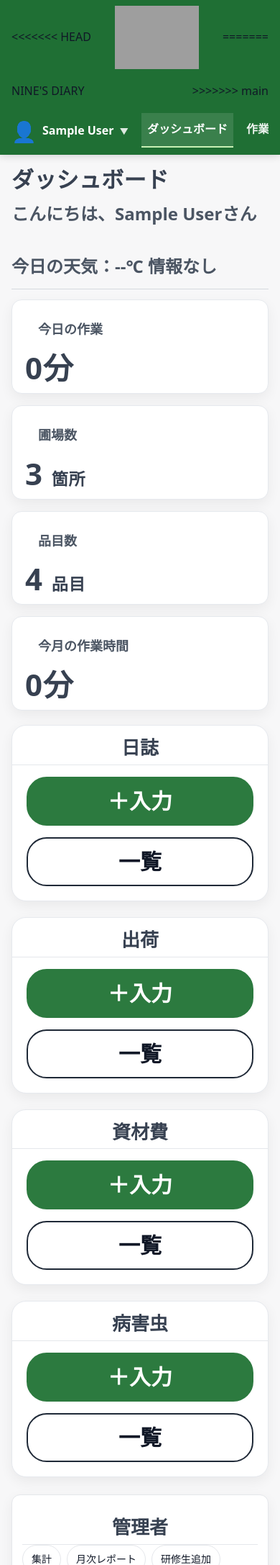
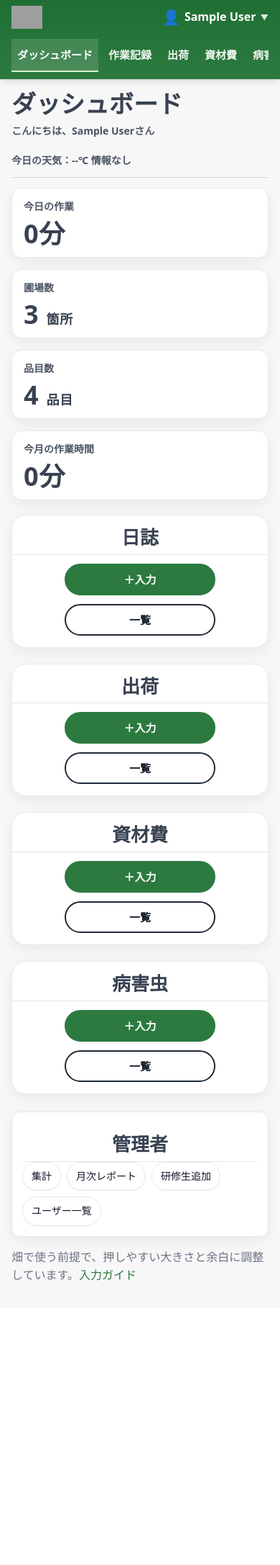
Before and after one commit to onoderakouya/nines_diary, a PHP site: page / in a window 390 px wide. Shown: the top 2174 px of the page at 72% size. After the commit the page ends 1779 px from the top, so only its background shows below. Run offline with PHP 8.4, Linux system fonts and the light colour scheme; the visitor is signed in with stand-in values (Sample User, id 1); data that the repository does not hold is empty; grey boxes are pictures that could not be loaded.

Commit message:
Fix dashboard header and responsive sizing

```diff
--- a/app.css
+++ b/app.css
@@ -266,34 +266,35 @@ body{ padding-top: 0; }
   position:sticky;
   top:0;
   z-index:20;
-  background:linear-gradient(90deg, #2a7440 0%, var(--brand2) 70%);
+  background:linear-gradient(180deg, var(--brand2) 0%, var(--brand) 100%);
   border-bottom:0;
   backdrop-filter:none;
   box-shadow:0 2px 10px rgba(16,24,40,.16);
-  background:var(--brand2);
-  border-bottom:0;
-  backdrop-filter:none;
 }
 
 .dashboard-topbar .topbar-inner{
   max-width:1200px;
-  padding:0 24px;
-  min-height:72px;
-  min-height:68px;
-  gap:18px;
+  min-height:64px;
+  padding:0 20px;
+  display:flex;
+  align-items:center;
+  gap:14px;
 }
 
 .dashboard-brand{
   display:flex;
   align-items:center;
-  flex-shrink:0;
+  flex:0 0 auto;
 }
 
 .dashboard-brand-logo{
   display:block;
-  width:190px;
-  max-width:30vw;
-  height:auto;
+  height:32px;
+  width:auto;
+  max-width:min(240px, 30vw);
+}
+
+.dashboard-brand-fallback{
   color:#fff;
   font-size:22px;
   font-weight:900;
@@ -304,38 +305,38 @@ body{ padding-top: 0; }
 .dashboard-nav{
   display:flex;
   align-items:center;
-  gap:10px;
-  flex:1;
+  gap:6px;
+  flex:1 1 auto;
   min-width:0;
 }
 
 .dashboard-nav-item{
-  color:rgba(255,255,255,.92);
+  color:rgba(255,255,255,.94);
   font-weight:700;
-  padding:21px 10px 17px;
+  font-size:15px;
+  padding:18px 12px 15px;
   border-bottom:3px solid transparent;
-  transition:.2s;
   white-space:nowrap;
 }
 .dashboard-nav-item:hover{color:#fff;text-decoration:none;background:rgba(255,255,255,.08)}
 .dashboard-nav-item.is-active{
   color:#fff;
-  border-bottom-color:#c8f0b5;
-  background:rgba(255,255,255,.12);
+  border-bottom-color:#d5f5c6;
+  background:rgba(255,255,255,.14);
 }
 
 .dashboard-user-menu{
   position:relative;
   display:flex;
   align-items:center;
-  gap:8px;
+  gap:6px;
   color:#fff;
   font-weight:700;
   white-space:nowrap;
+  flex:0 0 auto;
 }
-
-.dashboard-user-icon{font-size:28px;line-height:1}
-.dashboard-user-arrow{font-size:12px;opacity:.85}
+.dashboard-user-icon{font-size:20px;line-height:1}
+.dashboard-user-arrow{font-size:11px;opacity:.85}
 
 .dashboard-user-dropdown{
   display:none;
@@ -362,10 +363,8 @@ body{ padding-top: 0; }
   --dashboard-text:#374151;
   --dashboard-muted:#4b5563;
   max-width:1200px;
-  padding:24px 24px 36px;
+  padding:20px 24px 36px;
   color:var(--dashboard-text);
-  max-width:1200px;
-  padding:20px 24px 36px;
 }
 
 .dashboard-heading{
@@ -375,68 +374,52 @@ body{ padding-top: 0; }
 }
 .dashboard-title{
   margin:0;
-  font-size:44px;
-  line-height:1.2;
-  font-weight:800;
-  letter-spacing:.01em;
-  font-size:46px;
-  line-height:1.2;
+  font-size:56px;
+  line-height:1.1;
   font-weight:900;
 }
 .dashboard-meta-row{
   display:flex;
   align-items:center;
-  gap:34px;
+  gap:18px;
   flex-wrap:wrap;
-  margin-top:10px;
+  margin-top:8px;
 }
 .dashboard-greeting,
 .dashboard-weather{
   margin:0;
   color:var(--dashboard-muted);
-  font-size:24px;
-  font-weight:700;
-  font-size:33px;
-  font-weight:800;
+  font-size:15px;
+  font-weight:600;
 }
 
 .dashboard-kpi-grid{
   display:grid;
-  grid-template-columns:repeat(4,minmax(0,1fr));
+  grid-template-columns:repeat(4, minmax(0, 1fr));
   gap:16px;
   margin:0 0 20px;
 }
 .dashboard-kpi-card{
   margin:0;
-  padding:14px 18px;
+  padding:14px 16px;
   border-radius:14px;
   border-color:#e6e9ee;
 }
 .dashboard-kpi-label{
   margin:0;
+  font-size:15px;
+  font-weight:700;
   color:var(--dashboard-muted);
-  font-size:16px;
-  padding:12px 18px;
-  border-radius:14px;
-}
-.dashboard-kpi-label{
-  margin:0;
-  font-size:20px;
-  font-weight:700;
 }
 .dashboard-kpi-value{
-  margin:6px 0 0;
-  font-size:40px;
-  line-height:1.1;
-  font-weight:800;
-  letter-spacing:.01em;
-  color:var(--dashboard-text);
-  font-size:58px;
+  margin:8px 0 0;
+  font-size:56px;
   line-height:1;
   font-weight:900;
   letter-spacing:.02em;
+  color:var(--dashboard-text);
 }
-.dashboard-kpi-unit{font-size:.55em;font-weight:800}
+.dashboard-kpi-unit{font-size:.5em;font-weight:800}
 
 .dashboard-menu-grid{
   max-width:820px;
@@ -452,14 +435,6 @@ body{ padding-top: 0; }
 }
 .dashboard-menu-title{
   text-align:center;
-  color:var(--dashboard-text);
-  font-size:30px;
-  font-weight:800;
-  line-height:1.3;
-  padding:14px 18px 8px;
-}
-.dashboard-menu-title{
-  text-align:center;
   font-size:38px;
   font-weight:900;
   line-height:1.3;
@@ -467,76 +442,53 @@ body{ padding-top: 0; }
   border-bottom:1px solid var(--line);
 }
 .dashboard-menu-actions{
-  justify-content:space-between;
-  gap:16px;
-  padding:16px 20px 20px;
+  justify-content:center;
+  gap:12px;
+  padding:12px 16px 16px;
   flex-wrap:nowrap;
 }
 .dashboard-menu-card .btn{
-  min-width:160px;
-  min-height:58px;
-  font-size:32px;
+  min-width:124px;
+  min-height:40px;
+  padding:8px 16px;
+  font-size:15px;
   font-weight:700;
-  border:2px solid #374151;
-  border-radius:28px;
+  border:2px solid #1f2937;
+  border-radius:999px;
   transition:transform .18s ease, box-shadow .18s ease, background-color .18s ease;
-  min-width:170px;
-  min-height:66px;
-  font-size:40px;
-  font-weight:800;
-  border:2px solid #1f2937;
-  border-radius:28px;
 }
 .dashboard-menu-card .btn.primary{
   border-color:var(--brand);
   background:var(--brand);
   color:#fff;
 }
-
 .dashboard-menu-card .btn:hover{
   text-decoration:none;
-  transform:translateY(-2px);
-  box-shadow:0 8px 18px rgba(15,23,42,.16);
+  transform:translateY(-1px);
+  box-shadow:0 6px 12px rgba(15,23,42,.14);
 }
 
 .dashboard-admin-card{margin-top:24px}
 
 @media (max-width:1080px){
-  .dashboard-topbar .topbar-inner{padding:8px 16px;flex-wrap:wrap}
+  .dashboard-topbar .topbar-inner{padding:8px 16px;min-height:auto;flex-wrap:wrap}
   .dashboard-nav{order:3;width:100%;overflow:auto;padding-bottom:2px}
   .dashboard-nav-item{padding:10px 8px;border-bottom-width:2px}
-  .dashboard-title{font-size:36px}
-  .dashboard-greeting,.dashboard-weather{font-size:20px}
+  .dashboard-title{font-size:44px}
   .dashboard-kpi-grid{grid-template-columns:repeat(2,minmax(0,1fr))}
-  .dashboard-kpi-value{font-size:34px}
-  .dashboard-menu-title{font-size:24px}
-  .dashboard-menu-card .btn{font-size:26px;min-height:54px;min-width:130px}
-  .dashboard-title{font-size:38px}
-  .dashboard-greeting,.dashboard-weather{font-size:28px}
-  .dashboard-kpi-grid{grid-template-columns:repeat(2,minmax(0,1fr))}
-  .dashboard-kpi-value{font-size:50px}
+  .dashboard-kpi-value{font-size:44px}
   .dashboard-menu-title{font-size:32px}
-  .dashboard-menu-card .btn{font-size:34px;min-height:60px;min-width:140px}
 }
 
 @media (max-width:640px){
   .dashboard-container{padding:16px}
-  .dashboard-title{font-size:30px}
-  .dashboard-greeting,.dashboard-weather{font-size:18px}
+  .dashboard-title{font-size:34px}
+  .dashboard-greeting,.dashboard-weather{font-size:14px}
   .dashboard-kpi-grid{grid-template-columns:1fr}
-  .dashboard-kpi-label{font-size:18px}
-  .dashboard-kpi-value{font-size:30px}
-  .dashboard-menu-grid{grid-template-columns:1fr}
-  .dashboard-menu-title{font-size:24px}
-  .dashboard-menu-actions{flex-wrap:wrap;justify-content:center}
-  .dashboard-menu-card .btn{width:100%;font-size:24px}
-  .dashboard-title{font-size:31px}
-  .dashboard-greeting,.dashboard-weather{font-size:24px}
-  .dashboard-kpi-grid{grid-template-columns:1fr}
-  .dashboard-kpi-label{font-size:18px}
-  .dashboard-kpi-value{font-size:42px}
+  .dashboard-kpi-label{font-size:14px}
+  .dashboard-kpi-value{font-size:36px}
   .dashboard-menu-grid{grid-template-columns:1fr}
   .dashboard-menu-title{font-size:26px}
   .dashboard-menu-actions{flex-wrap:wrap;justify-content:center}
-  .dashboard-menu-card .btn{width:100%;font-size:30px}
+  .dashboard-menu-card .btn{width:100%;max-width:210px}
 }
--- a/index.php
+++ b/index.php
@@ -76,13 +76,10 @@ function formatMinutesToHours(int $minutes): string {
 
 <div class="topbar dashboard-topbar">
   <div class="topbar-inner">
-<<<<<<< HEAD
     <a class="dashboard-brand" href="index.php" aria-label="NINE'S DIARY ホーム">
-      <img src="assets/logo.png" alt="NINE'S DIARY" class="dashboard-brand-logo">
+      <img src="assets/logo.png" alt="NINE'S DIARY" class="dashboard-brand-logo" onerror="this.style.display='none';this.nextElementSibling.style.display='inline';">
+      <span class="dashboard-brand-fallback" style="display:none;">NINE'S DIARY</span>
     </a>
-=======
-    <div class="dashboard-brand">NINE'S DIARY</div>
->>>>>>> main
     <nav class="dashboard-nav" aria-label="グローバルナビゲーション">
       <a class="dashboard-nav-item is-active" href="index.php">ダッシュボード</a>
       <a class="dashboard-nav-item" href="diary_list.php">作業記録</a>
```
